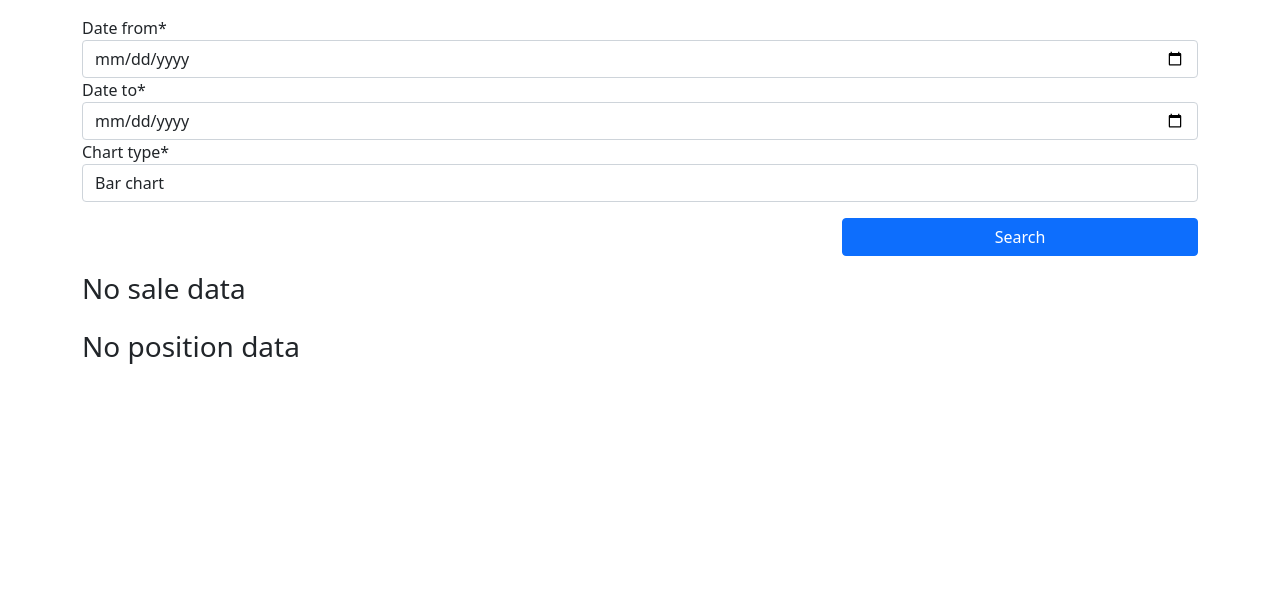
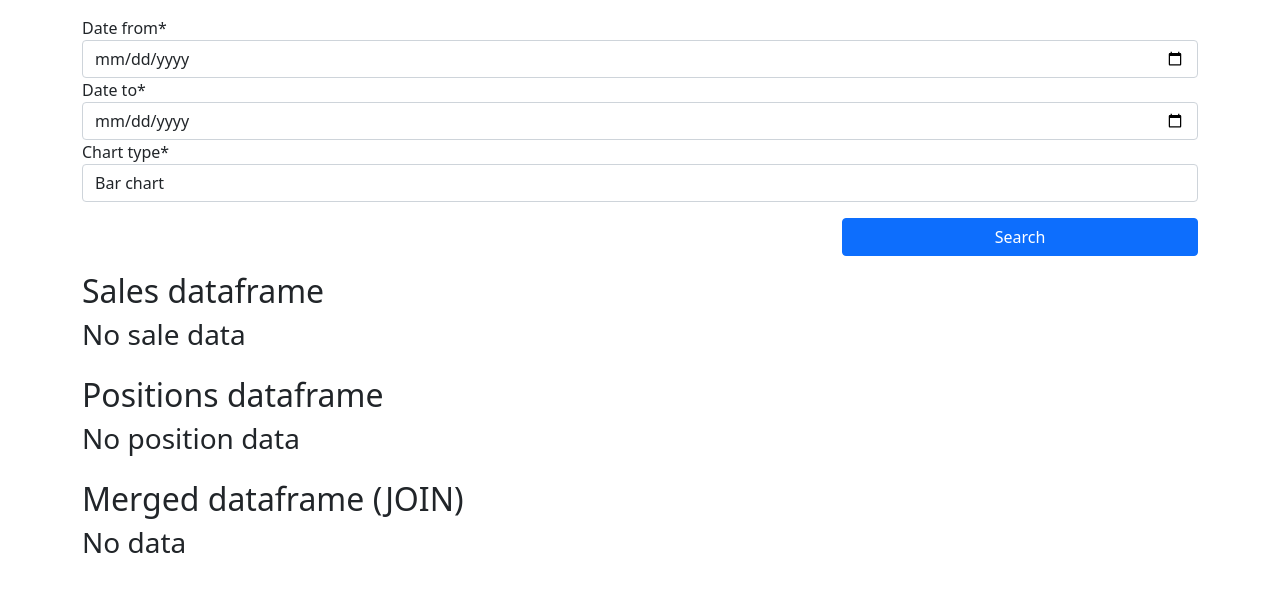
Before and after one commit to simonebogni/django-report-project, a Django app: page / in a window 1280 px wide. Shown: the top 592 px of the page. Run offline with Django 3.2, Linux system fonts and the light colour scheme; some libraries are stand-ins or nearby versions.

Commit message:
Created merged dataframe (sale+position)

```diff
--- a/sales/templates/sales/home.html
+++ b/sales/templates/sales/home.html
@@ -24,6 +24,11 @@ home
 </div>
 <div class="row mt-3">
     <div class="col">
+        <h2 class="h2">Sales dataframe</h2>
+    </div>
+</div>
+<div class="row">
+    <div class="col">
         {% if sales_df %}
             {{sales_df|safe}}
         {% else %}
@@ -33,6 +38,11 @@ home
 </div>
 <div class="row mt-3">
     <div class="col">
+        <h2 class="h2">Positions dataframe</h2>
+    </div>
+</div>
+<div class="row">
+    <div class="col">
         {% if positions_df %}
             {{positions_df|safe}}
         {% else %}
@@ -40,5 +50,19 @@ home
         {% endif %}
     </div>
 </div>
+<div class="row mt-3">
+    <div class="col">
+        <h2 class="h2">Merged dataframe (JOIN)</h2>
+    </div>
+</div>
+<div class="row">
+    <div class="col">
+        {% if merged_df %}
+            {{merged_df|safe}}
+        {% else %}
+            <h3 class="h3">No data</h3>
+        {% endif %}
+    </div>
+</div>
 
 {% endblock content %}
--- a/sales/views.py
+++ b/sales/views.py
@@ -9,6 +9,7 @@ import pandas as pd
 def home_view(request):
     sales_df = None
     positions_df = None
+    merged_df = None
     form = SalesSearchForm(request.POST or None)
     if request.method == 'POST':
         date_from = request.POST.get('date_from')
@@ -22,7 +23,7 @@ def home_view(request):
             sales_df['customer_id'] = sales_df['customer_id'].apply(get_customer_from_id)
             sales_df['salesman_id'] = sales_df['salesman_id'].apply(get_salesman_from_id)
             sales_df['created_at'] = sales_df['created_at'].apply(lambda x: x.strftime('%Y-%m-%d'))
-            sales_df.rename({'customer_id': 'customer', 'salesman_id': 'salesman', 'created_at': 'creation date', 'updated_at': 'last updated'}, axis=1, inplace=True)
+            sales_df.rename({'customer_id': 'customer', 'salesman_id': 'salesman', 'created_at': 'creation date', 'updated_at': 'last updated', 'id': 'sales_id'}, axis=1, inplace=True)
             positions_data = []
             for sale in sales_qs:
                 for position in sale.get_positions():
@@ -38,14 +39,16 @@ def home_view(request):
                         }
                         positions_data.append(obj)
             positions_df = pd.DataFrame(positions_data)
-
+            merged_df = pd.merge(sales_df, positions_df, on='sales_id')
             sales_df = sales_df.to_html()
             positions_df = positions_df.to_html()
+            merged_df = merged_df.to_html()
 
     context = {
         'form': form,
         'sales_df': sales_df,
-        'positions_df': positions_df
+        'positions_df': positions_df,
+        'merged_df': merged_df,
     }
     return render(request, 'sales/home.html', context)
 
```
